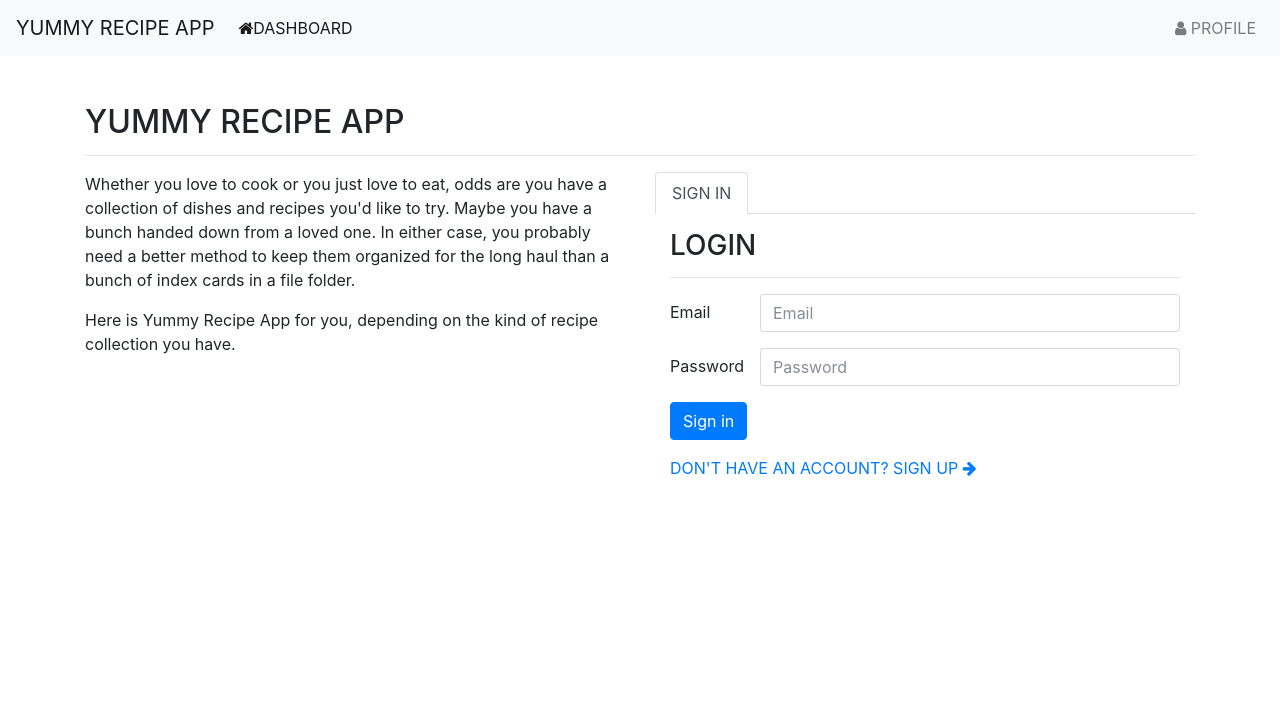
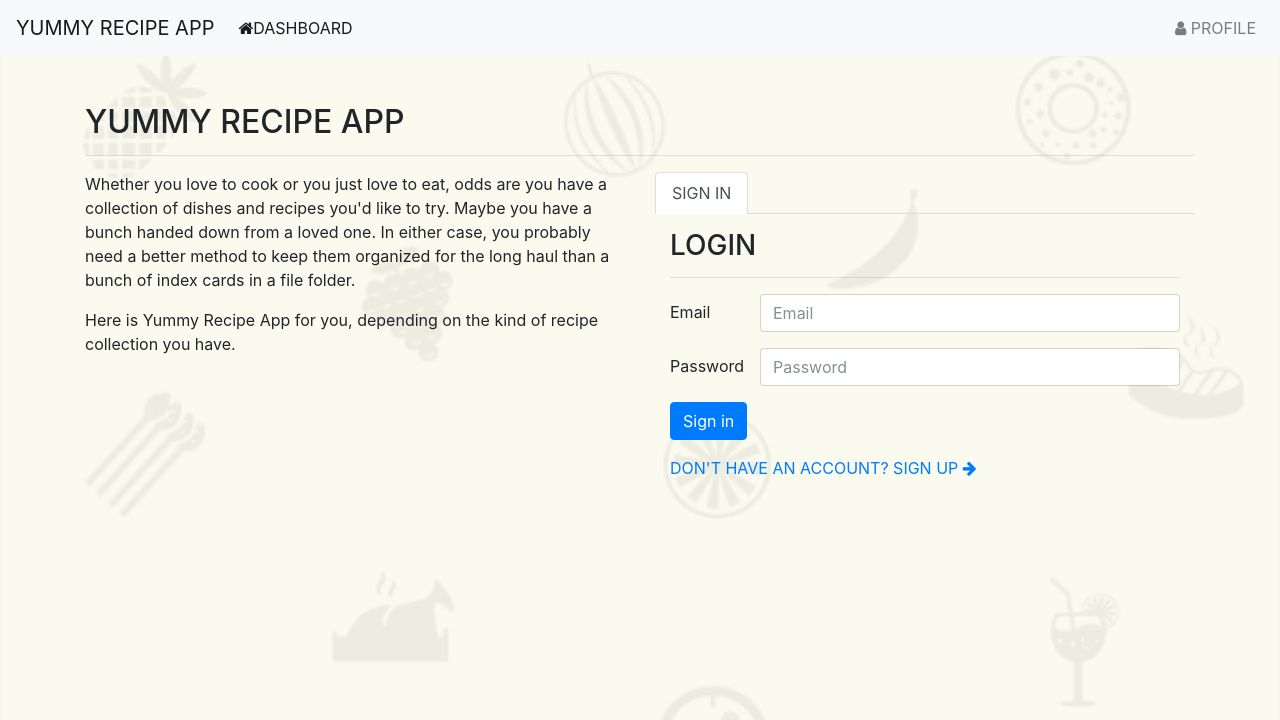
Before and after one commit to PatrickCmd/Yummy-Recipes-App, a Flask app: page / in a window 1280 px wide. Shown: the top 720 px of the page. Run offline with Flask 2, Linux system fonts and the light colour scheme; some libraries are stand-ins or nearby versions.

Commit message:
styles for background images

```diff
--- a/recipe_app/static/assets/css/styles.css
+++ b/recipe_app/static/assets/css/styles.css
@@ -1,10 +1,8 @@
 body {
-    /*
-    background-image: url('../img/recipe.jpg');
+    background-image: url('../img/restaurant_icons.png');
     background-size: cover;
     background-repeat: no-repeat;
-    background-attachment: fixed;
-    filter: grayscale(70%); */
+    background-attachment: fixed
 }
 
 .dashboard {
```
